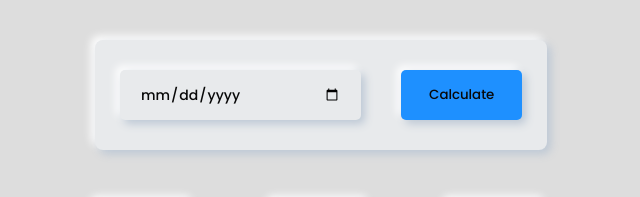
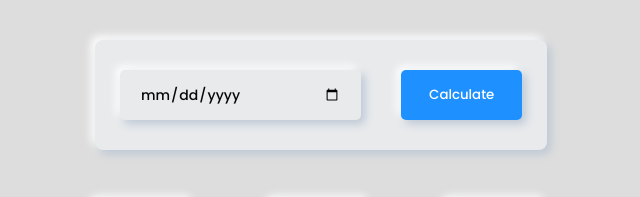
Before and after one commit to bickeyraj11/Age-Calculator, a plain HTML site: page index.html in a window 1280 px wide. Shown: the part 230-427 px from the top of the page, 319-959 px from the left. Drawn offline with Linux system fonts and the light colour scheme.

Commit message:
index.html

```diff
--- a/style.css
+++ b/style.css
@@ -39,7 +39,7 @@ body {
 .inputs-wrapper button{
     height: 50px;
     background-color: dodgerblue;
-    color: #080808;
+    color: white;
     font-weight: 500;
     border-radius: 5px;
     box-shadow: 4px 4px 8px rgb(189 200 213), -4px -4px 8px rgb(255 255 255);
```
Also changed, not shown: wallpaper.jpg (added).
